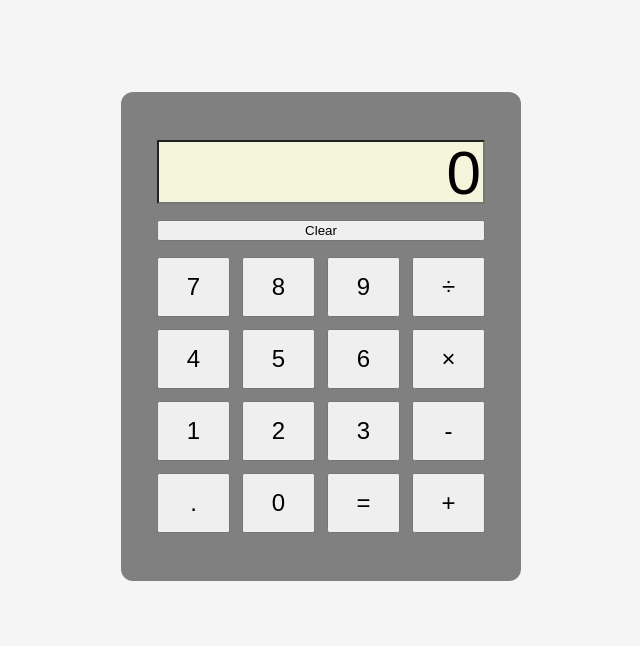
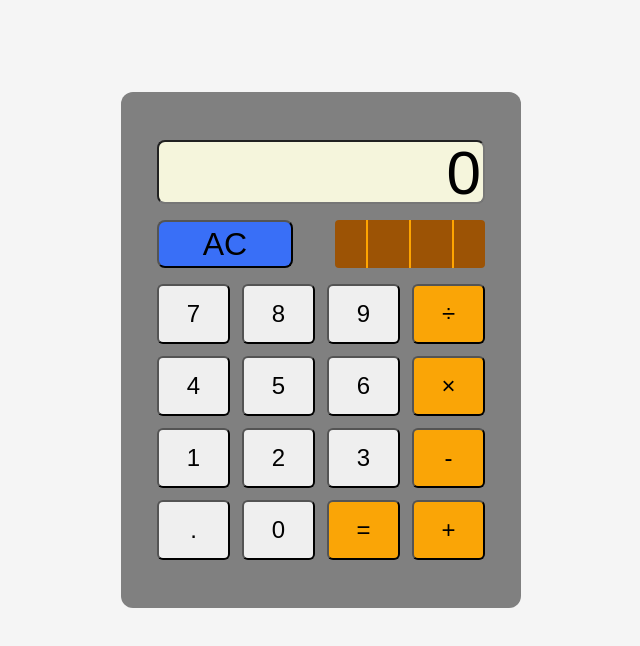
Before and after one commit to sleander94/Calculator, a plain HTML site: page index.html in a window 1280 px wide. Shown: the whole page, without its empty margins (319-959 px from the left). Drawn offline with Linux system fonts and the light colour scheme.

Commit message:
update styling with solar bar and colors

```diff
--- a/index.html
+++ b/index.html
@@ -11,7 +11,14 @@
 <body>
     <div id="calculator">
         <input type="text">
-        <button class="clear">Clear</button>
+        <div class="clear-row">
+        <button class="clear">AC</button>
+        <div class="solar">
+            <div class="solar-bar"></div>
+            <div class="solar-bar"></div>
+            <div class="solar-bar"></div>
+        </div>
+        </div>
         <div class="buttons">
             <button class="num">7</button>
             <button class="num">8</button>
--- a/style.css
+++ b/style.css
@@ -16,6 +16,34 @@ input {
     background-color: beige;
     text-align: end;
     font-size: 62px;
+    border-radius: 8px;
+}
+
+.clear-row {
+    display: flex;
+    justify-content: space-between;
+}
+.clear {
+    height: 48px;
+    width: 136px;
+    font-size: 32px;
+    border-radius: 8px;
+    background-color: rgb(57, 111, 247);
+}
+
+.solar {
+    display: flex;
+    justify-content: space-around;
+    width: 150px;
+    padding-left: 10px;
+    padding-right: 10px;
+    border-radius: 4px;
+    background-color: rgb(156, 83, 5);
+}
+
+.solar div {
+    width: 2px;
+    background-color: orange;
 }
 
 #calculator {
@@ -34,7 +62,7 @@ input {
 .buttons {
     display: flex;
     flex-wrap: wrap;
-    gap: 12px
+    gap: 12px;
 }
 
 .buttons button {
@@ -42,4 +70,9 @@ input {
     height: 60px;
     flex: 1 1 20%;
     font-size: 24px;
+    border-radius: 6px;
 }
+
+.oper, .equal {
+    background-color: rgb(250, 165, 6);
+}
```
